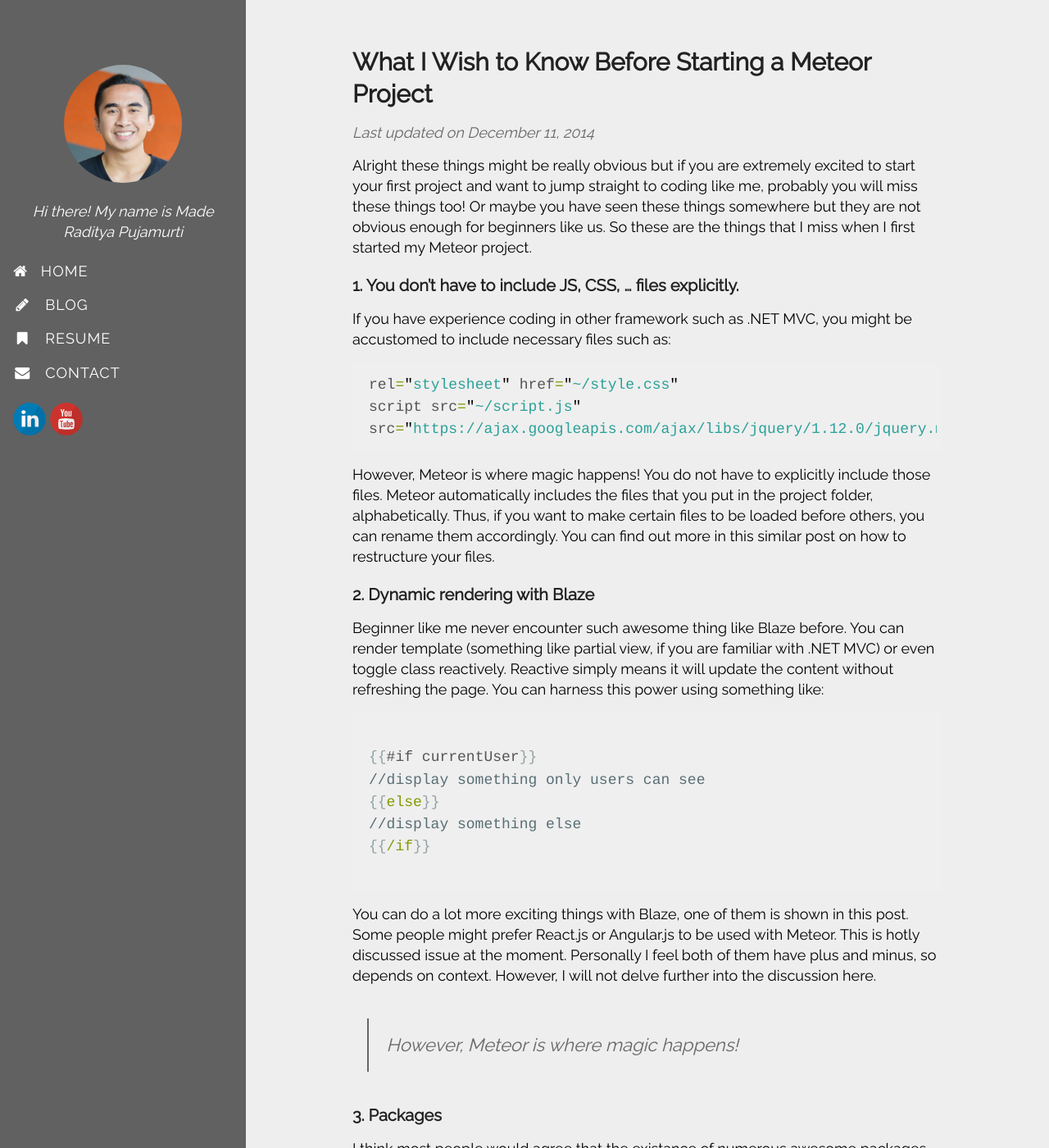
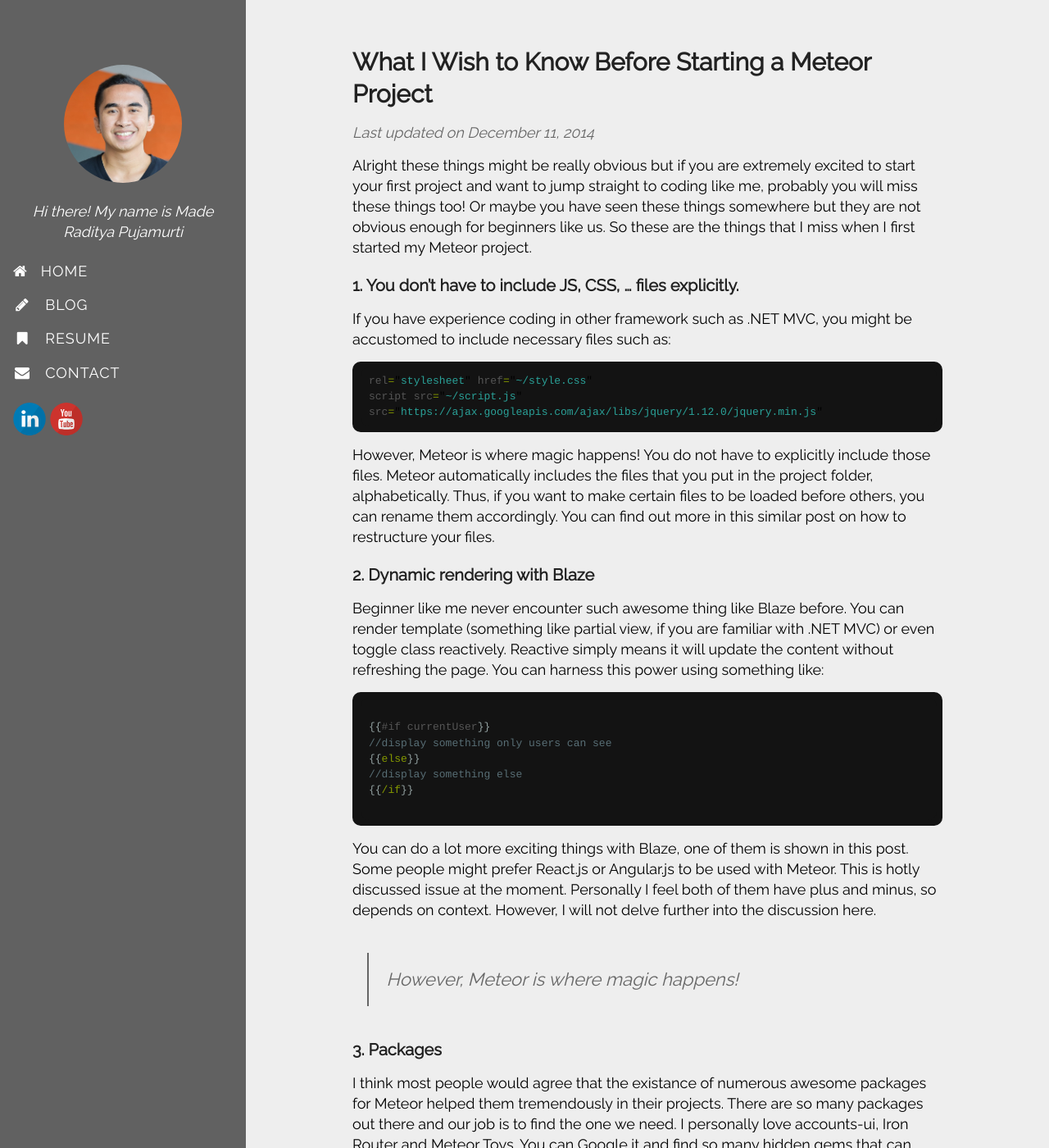
Before and after one commit to radityapujamurti/radityapujamurti.github.io, a Jekyll site: the page built from _posts/2014-12-11-What-I-Wish-To-Know-Before-Starting-Meteor-Project.md, in a window 1280 px wide and 1400 px high. Shown: the whole window at 82% size. Built offline with Jekyll 4.4.1, drawn with Linux system fonts in a browser that asks for light colours.

Commit message:
modified code block bg

```diff
--- a/_sass/_highlights.scss
+++ b/_sass/_highlights.scss
@@ -1,8 +1,10 @@
 
 .highlight {
-  background-color: #efefef;
+  background-color: #131313;
   padding: 7px 7px 7px 10px;
   overflow: auto;
+  border-radius: 10px;
+  font-size: small;
 }
 
 code {
```
